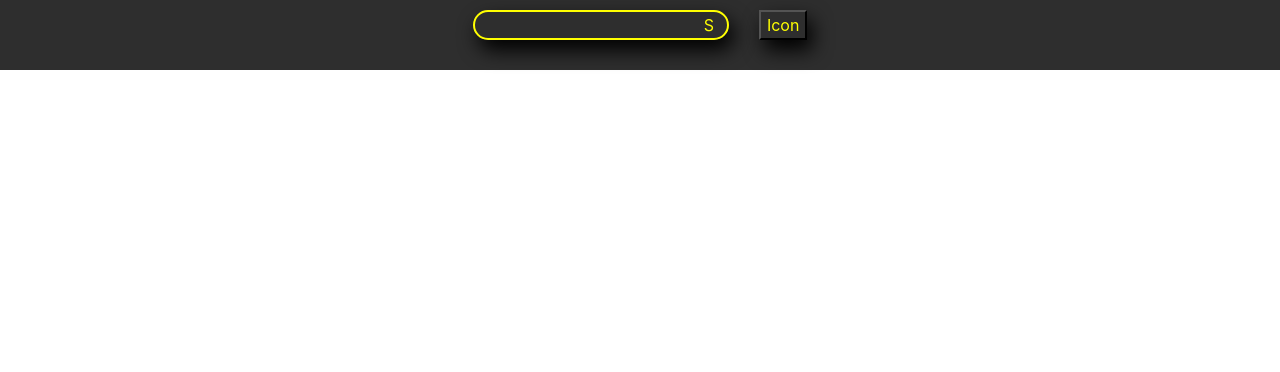
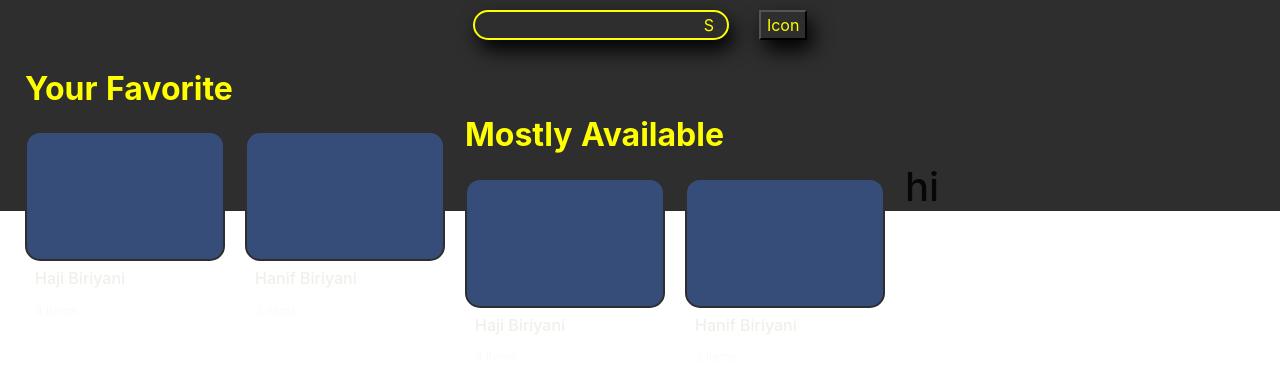
Before and after one commit to itsjahidhasan/food_project, a Next.js app: page / in a window 1280 px wide. Shown: the part 368-740 px from the top of the page. Built offline with nearby package versions, Linux system fonts and the light colour scheme.

Commit message:
Page content added

```diff
--- /dev/null
+++ b/components/layout/pageContent.js
@@ -0,0 +1,50 @@
+export default function content() {
+  return (
+    <>
+      {/* Favorite content */}
+      <div className="favoriteContent">
+        <h2 className="headerStyle">Your Favorite</h2>
+        <div>
+          <div className="favoriteItems">
+            <h1 className="favoriteImage"></h1>
+            <div style={{ marginLeft: "10px" }}>
+              <h6 className="txtStyle">Haji Biriyani</h6>
+              <span className="subTextStyle">4 items</span>
+            </div>
+          </div>
+          <div className="favoriteItems">
+            <h1 className="favoriteImage"></h1>
+            <div style={{ marginLeft: "10px" }}>
+              <h6 className="txtStyle">Hanif Biriyani</h6>
+              <span className="subTextStyle">3 items</span>
+            </div>
+          </div>
+        </div>
+      </div>
+      {/* Available content */}
+      <div className="availableContent">
+        <h2 className="headerStyle">Mostly Available</h2>
+        <div>
+          <div className="availableItems">
+            <h1 className="availableImage"></h1>
+            <div style={{ marginLeft: "10px" }}>
+              <h6 className="txtStyle">Haji Biriyani</h6>
+              <span className="subTextStyle">4 items</span>
+            </div>
+          </div>
+          <div className="availableItems">
+            <h1 className="availableImage"></h1>
+            <div style={{ marginLeft: "10px" }}>
+              <h6 className="txtStyle">Hanif Biriyani</h6>
+              <span className="subTextStyle">3 items</span>
+            </div>
+          </div>
+        </div>
+      </div>
+
+      <div>
+        <h1>hi</h1>
+      </div>
+    </>
+  );
+}
--- a/components/layout/searchBoxSection.js
+++ b/components/layout/searchBoxSection.js
@@ -1,5 +1,5 @@
 import { Input, Space } from "antd";
-import { AudioOutlined } from "@ant-design/icons";
+
 
 export default function search() {
   const siftingStyle = {
--- a/pages/index.js
+++ b/pages/index.js
@@ -1,6 +1,7 @@
 import Layout from "../components/layout/layout";
 import HomePageSlider from "../components/layout/homePageSlider";
 import Search from "../components/layout/searchBoxSection";
+import Content from "../components/layout/pageContent";
 
 export default function Home() {
   return (
@@ -11,6 +12,8 @@ export default function Home() {
           <HomePageSlider />
 
           <Search />
+
+          <Content />
         </div>
       </div>
     </body>
--- /dev/null
+++ b/styles/scss/_pageContent.scss
@@ -0,0 +1,53 @@
+.headerStyle {
+  font-size: 23;
+  font-weight: bold;
+  color: yellow;
+  background: none;
+}
+.txtStyle {
+  color: rgb(240, 240, 235);
+  background: none;
+}
+.subTextStyle {
+  font-size: 12px;
+  color: rgb(250, 250, 248);
+  background: none;
+}
+.favoriteContent{
+  margin-left: 25px;
+}
+.favoriteImage {
+  height: 130px;
+  width: 200px;
+  color: #fff;
+  line-height: 160px;
+  text-align: center;
+  background: #364d79;
+  margin-right: 20px;
+  border: 2px solid #2e2e2e;
+  border-radius: 15px;
+}
+.favoriteItems{
+  margin-top: 15px;
+  float: left;
+  padding-bottom: 25px;
+}
+.availableContent{
+  margin-left: 25px;
+}
+.availableImage {
+  height: 130px;
+  width: 200px;
+  color: #fff;
+  line-height: 160px;
+  text-align: center;
+  background: #364d79;
+  margin-right: 20px;
+  border: 2px solid #2e2e2e;
+  border-radius: 15px;
+}
+.availableItems{
+  margin-top: 15px;
+  float: left;
+  padding-bottom: 25px;
+}
--- a/styles/scss/style.scss
+++ b/styles/scss/style.scss
@@ -3,3 +3,4 @@
 @import '../globals.css';
 @import './layout';
 @import './sidebar';
+@import './pageContent';
```
